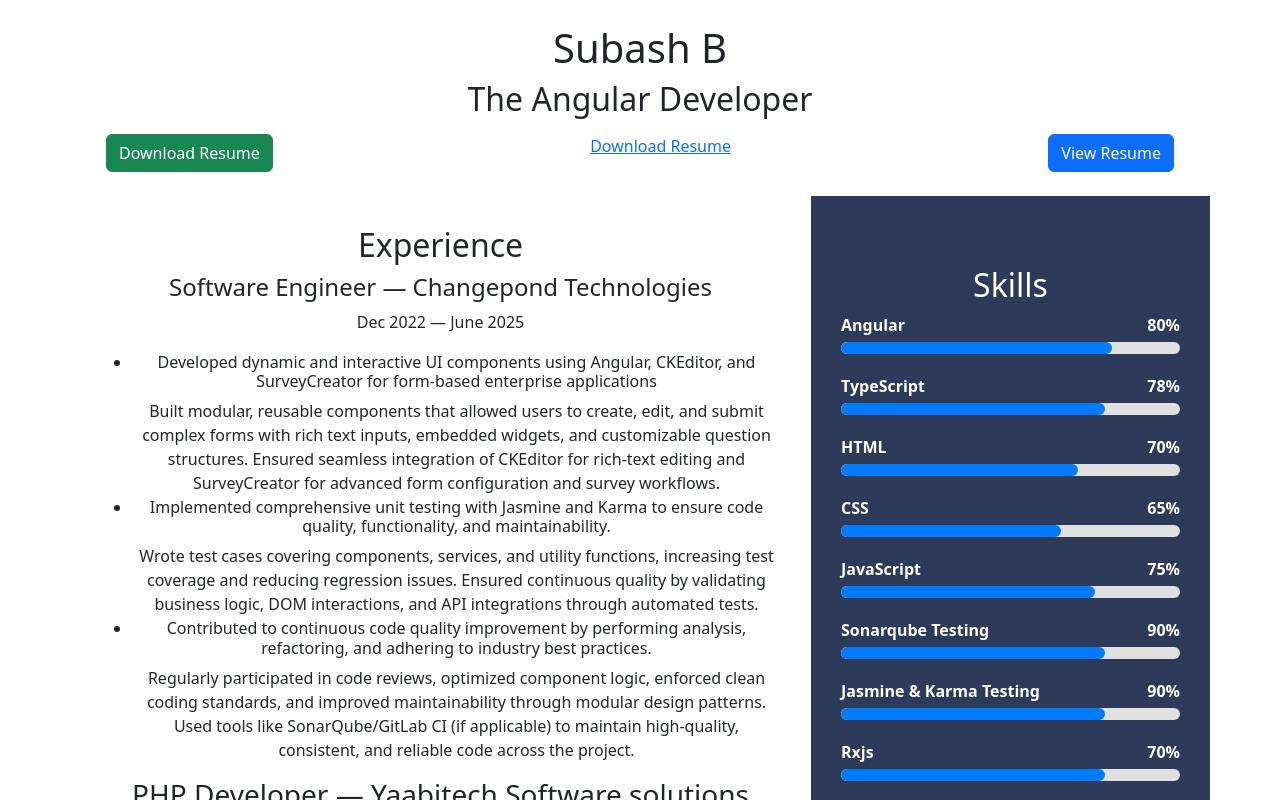
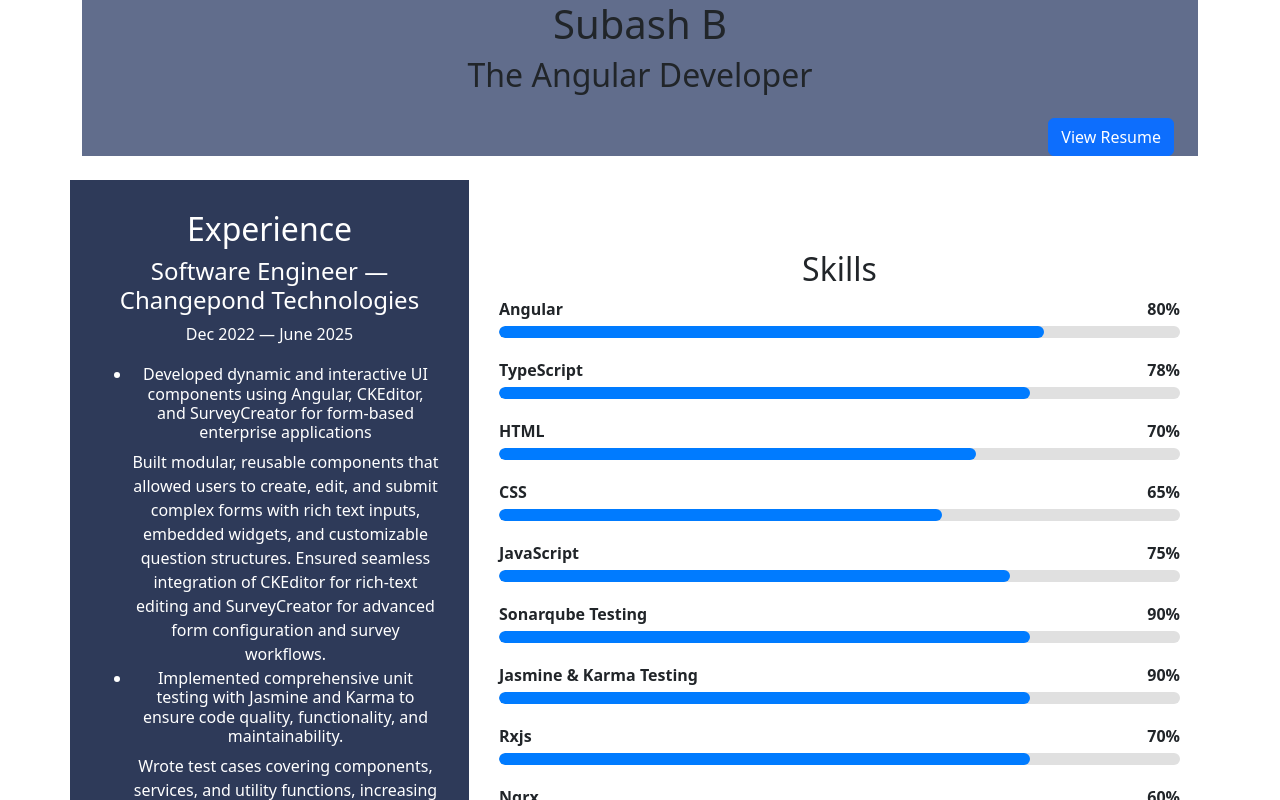
Before and after one commit to subash-balakrishnan/MyResume, an Angular app: page / in a window 1280 px wide. Shown: the top 800 px of the page. Built offline with nearby package versions, Linux system fonts and the light colour scheme.

Commit message:
Width of resume - 4

```diff
--- a/src/app/app.component.css
+++ b/src/app/app.component.css
@@ -29,6 +29,10 @@
     transition: width 1s ease-in-out;
 }
 
+.resumeHeader {
+    background-color: #616D8C;
+}
+
 .left-section {
     width: 35%;
     background-color: #2E3A59;
--- a/src/app/app.component.html
+++ b/src/app/app.component.html
@@ -1,15 +1,13 @@
 <main>
   <div class="container text-center">
-    <header class="m-4">
+    <header class="resumeHeader">
       <h1>Subash B</h1>
       <h2>The Angular Developer</h2>
-      <div class="d-flex justify-content-between mt-3">
-        <!-- Left side -->
-        <button onclick="window.location.href='My_Resume.pdf'" class="btn btn-success">
-          Download Resume
-        </button>
-        <a href="assets/My_Resume.pdf" download>Download Resume</a>
-        <!-- Right side -->
+      <div class="d-flex justify-content-end m-4">
+
+        <!-- <button onclick="window.location.href='My_Resume.pdf'" class="btn btn-success">Download Resume</button> -->
+        <!-- <a href="assets/My_Resume.pdf" download>Download Resume</a> -->
+
         <button onclick="window.open('My_Resume.pdf', '_blank')" class="btn btn-primary">
           View Resume
         </button>
@@ -17,7 +15,7 @@
 
     </header>
     <div class="row">
-      <div class="col-12 col-md-9 right-section">
+      <div class="col-12 col-md-9 left-section">
         <section id="experience">
           <h2>Experience</h2>
           <article>
@@ -92,7 +90,7 @@
         </section>
       </div>
 
-      <div class="col-12 col-md-3 left-section">
+      <div class="col-12 col-md-3 right-section">
         <section id="skills">
           <h2>Skills</h2>
 
```
